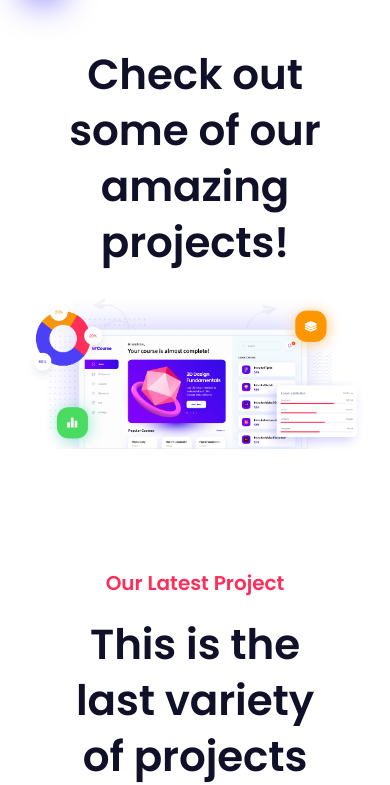
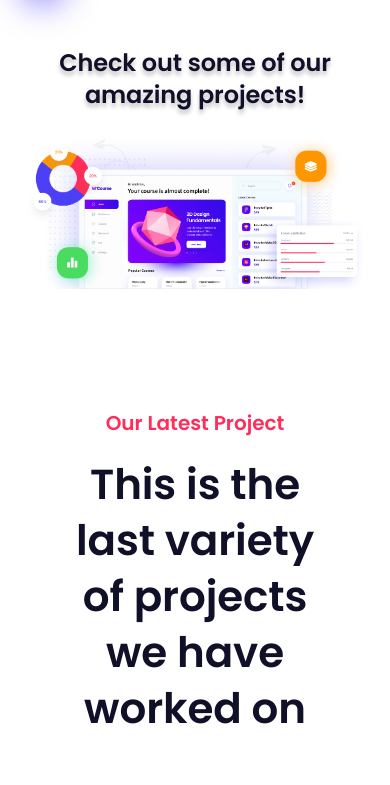
Before and after one commit to Meli56/Meli56.github.io, a website: page work.html in a window 390 px wide. Shown: the part 77-862 px from the top of the page. Drawn offline with Linux system fonts and the light colour scheme; files whose address does not match are found by name.

```diff
--- a/src/scss/modules/molecules/_section.scss
+++ b/src/scss/modules/molecules/_section.scss
@@ -395,6 +395,15 @@
   // body{
   //     background-color: yellow;
   // }
+  .content8 h2{
+    font-weight: 600;
+    font-size: 42px;
+    line-height: 56px;
+    text-align: center;
+    letter-spacing: -0.1px;
+    color: #111029;
+    margin: 24px auto;
+  }
 
 }
 
@@ -415,13 +424,16 @@
       padding: 60px 60px 80px;
   }
   .content8 h2{
+    font-family: 'Poppins';
+    font-style: normal;
     font-weight: 600;
-    font-size: 42px;
-    line-height: 56px;
+    font-size: 24px;
+    line-height: 32px;
     text-align: center;
-    letter-spacing: -0.1px;
     color: #111029;
+    text-shadow: 0px 4px 4px rgba(0, 0, 0, 0.25);
     margin: 24px auto;
+
   }
 }
 
```
Also changed, not shown: dist/css/styles.css, 1 other file.
